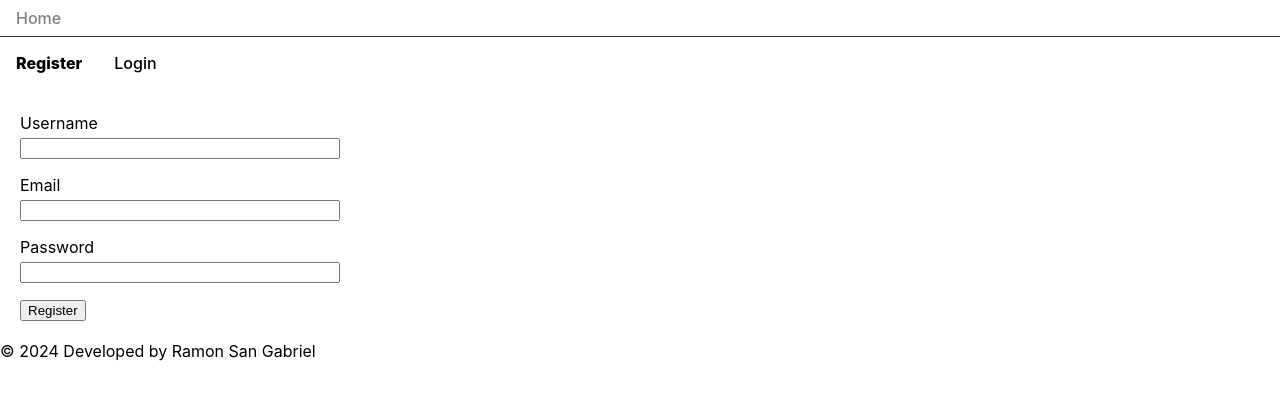
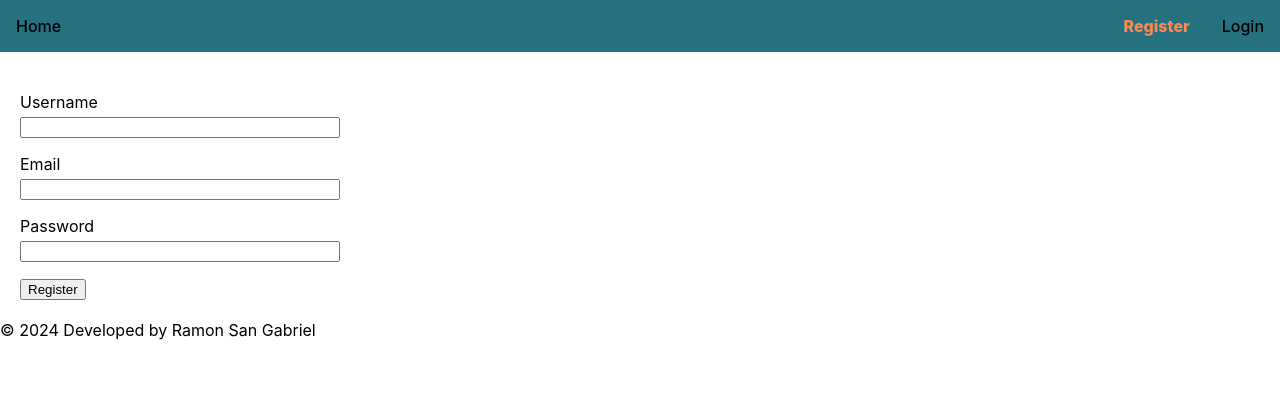
Before and after one commit to RamonSanGabriel/goit-react-hw-08-phonebook, a React (Create React App) app: page /goit-react-hw-08-phonebook/register in a window 1280 px wide. Shown: the top 400 px of the page. Built offline with nearby package versions, Linux system fonts and the light colour scheme.

Commit message:
Updte AuthNav styling

```diff
--- a/src/components/AuthNav/AuthNav.jsx
+++ b/src/components/AuthNav/AuthNav.jsx
@@ -3,7 +3,8 @@ import css from './AuthNav.module.css';
 
 export const AuthNav = () => {
   return (
-    <nav>
+    <div className={css.header}>
+      <nav className={css.header}>
         <NavLink
           to="/register"
           className={({ isActive }) => (isActive ? css.linkActive : css.link)}
@@ -18,5 +19,6 @@ export const AuthNav = () => {
           Login
         </NavLink>
       </nav>
+    </div>
   );
 };
--- a/src/components/AuthNav/AuthNav.module.css
+++ b/src/components/AuthNav/AuthNav.module.css
@@ -1,18 +1,3 @@
-.header {
-  display: flex;
-  align-items: center;
-  justify-content: space-between;
-  gap: 12px;
-  padding: 8px 0;
-  margin-bottom: 16px;
-  border-bottom: 1px solid var(--DARK);
-
-  > nav {
-    display: flex;
-    gap: 30px;
-  }
-}
-
 .link {
   padding: 8px 16px;
   border-radius: 4px;
@@ -23,6 +8,7 @@
 
 .linkActive {
   composes: link;
-  color: var(--PRIMARY);
+  /* color: var(--PRIMARY); */
   font-weight: 800;
+  color: #fd8b51;
 }
--- a/src/components/Header/Header.jsx
+++ b/src/components/Header/Header.jsx
@@ -2,11 +2,12 @@ import { Navigation } from '../Navigation/Navigation';
 import { AuthNav } from '../AuthNav/AuthNav';
 import { UserMenu } from '../UserMenu/UserMenu';
 import { useAuth } from '../hooks/useAuth';
+import css from './Header.module.css';
 
 export const Header = () => {
   const { isLoggedIn } = useAuth();
   return (
-    <header>
+    <header className={css.headerstyle}>
       <Navigation />
       {isLoggedIn ? <UserMenu /> : <AuthNav />}
     </header>
--- /dev/null
+++ b/src/components/Header/Header.module.css
@@ -0,0 +1,15 @@
+.headerstyle {
+  display: flex;
+  align-items: center;
+  justify-content: space-between;
+  gap: 12px;
+  padding: 8px 0;
+  /* margin-bottom: 16px; */
+  border-bottom: 1px solid var(--DARK);
+  background-color: #257180;
+
+  > nav {
+    display: flex;
+    gap: 30px;
+  }
+}
--- a/src/components/Navigation/Navigation.module.css
+++ b/src/components/Navigation/Navigation.module.css
@@ -2,13 +2,13 @@
   padding: 8px 16px;
   border-radius: 4px;
   text-decoration: none;
-  color: grey;
+  color: var(--PRIMARY);
   font-weight: 500;
 }
 
 .linkActive {
   composes: link;
-  color: tomato;
+  color: #fd8b51;
   font-weight: 800;
 }
 
@@ -16,6 +16,6 @@
   display: flex;
   /* justify-content: space-between; */
   align-items: center;
-  margin-bottom: 16px;
-  border-bottom: 1px solid #2a363b;
+  /* margin-bottom: 16px; */
+  /* border-bottom: 1px solid #2a363b; */
 }
--- a/src/components/pages/HomePage/HomePage.jsx
+++ b/src/components/pages/HomePage/HomePage.jsx
@@ -1,4 +1,5 @@
 import { Helmet, HelmetProvider } from 'react-helmet-async';
+import css from './HomePage.module.css';
 
 const HomePage = () => {
   return (
@@ -6,8 +7,11 @@ const HomePage = () => {
       <Helmet>
         <title>Home Page</title>
       </Helmet>
-      <div>
-        <h1>Welcome to Home Page </h1>
+      <div className={css.container}>
+        <h1>
+          Welcome to <span className={css.spanPhone}>Phone</span>
+          <span class={css.spanBook}>book</span>
+        </h1>
       </div>
     </HelmetProvider>
   );
--- /dev/null
+++ b/src/components/pages/HomePage/HomePage.module.css
@@ -0,0 +1,13 @@
+.spanPhone {
+  color: #2c786c;
+}
+.spanBook {
+  color: #f8b400;
+}
+.container {
+  display: flex;
+  flex-direction: column;
+  align-items: center;
+  justify-content: center;
+  padding: 40px 0;
+}
```
Lines whose indentation alone changed are shown as unchanged.
